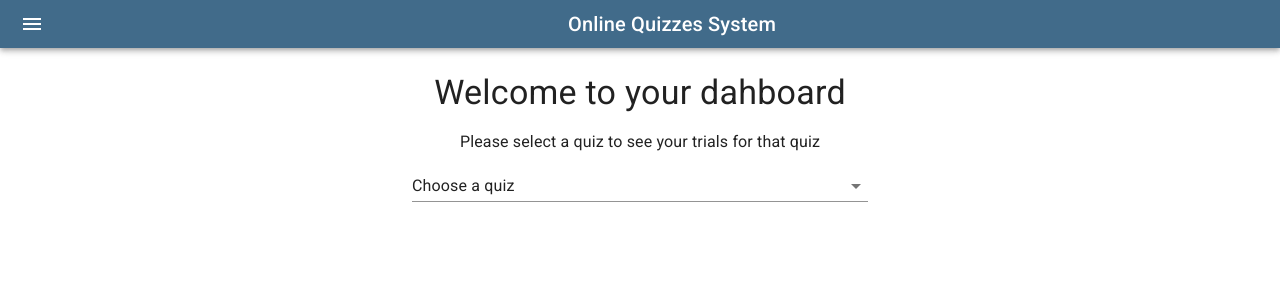
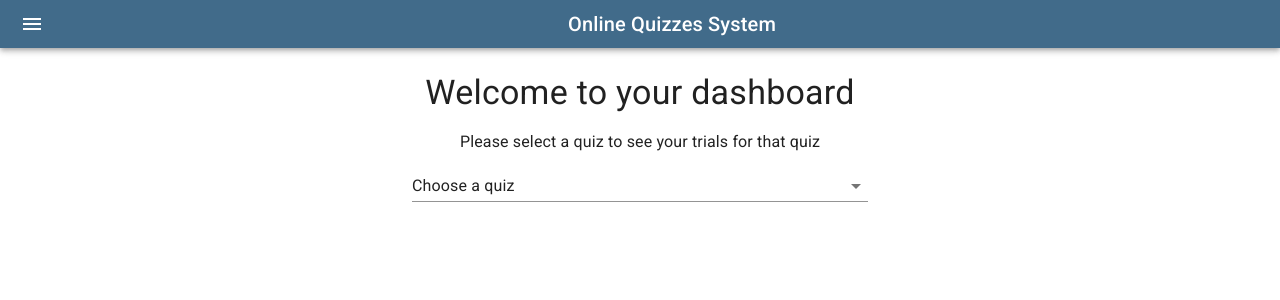
Before and after one commit to waleed-alfaifi/online-quizzes, a React (Create React App) app: page /dashboard in a window 1280 px wide. Shown: the top 300 px of the page. Built offline with nearby package versions, Linux system fonts and the light colour scheme.

Commit message:
fix typo

```diff
--- a/src/components/layout/Dashboard.js
+++ b/src/components/layout/Dashboard.js
@@ -130,7 +130,7 @@ const Dashboard = () => {
     <div>
       <Container fixed disableGutters className="text-center">
         <Typography variant="h4" align="center">
-          Welcome to your dahboard
+          Welcome to your dashboard
         </Typography>
         <Typography
           variant="body1"
```
Also changed, not shown: 1 other file (tests, documents, lock files or other folders).
